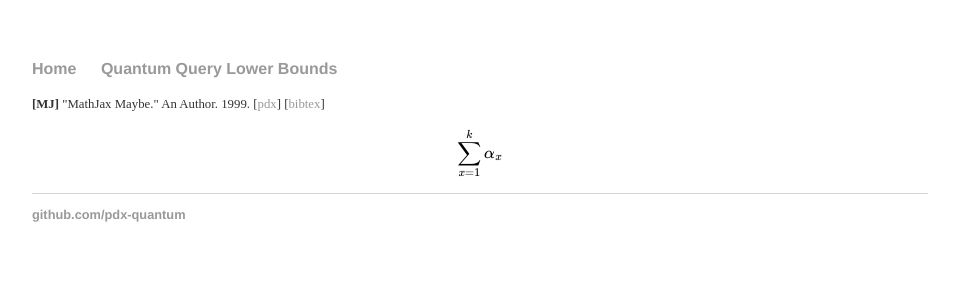
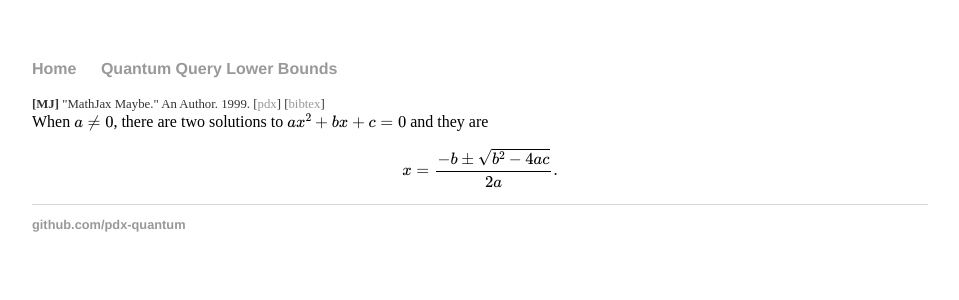
Before and after one commit to pdx-quantum/pdx-quantum.github.io, a Jekyll site: the page built from _bibentries/MathjaxMaybe.html, in a window 1280 px wide. Shown: the top 300 px of the page, without its empty margins (160-1119 px from the left). Built offline with Jekyll 4.4.1, drawn with Linux system fonts in a browser that asks for light colours; formulas are drawn with MathJax 3.

Commit message:
Maybe add mathjax

```diff
--- a/_bibentries/MathjaxMaybe.html
+++ b/_bibentries/MathjaxMaybe.html
@@ -7,6 +7,5 @@ year: 1999
 abbrev: MJ
 ---
 
-<div>
-$$\sum_{x=1}^k\alpha_x$$
-</div>
+When $a \ne 0$, there are two solutions to \(ax^2 + bx + c = 0\) and they are
+$$x = {-b \pm \sqrt{b^2-4ac} \over 2a}.$$
```
